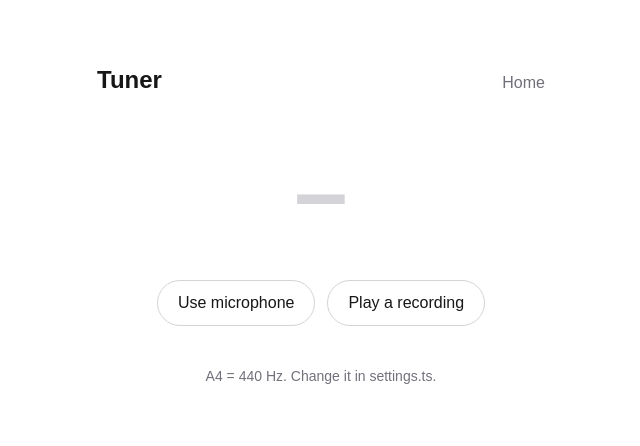
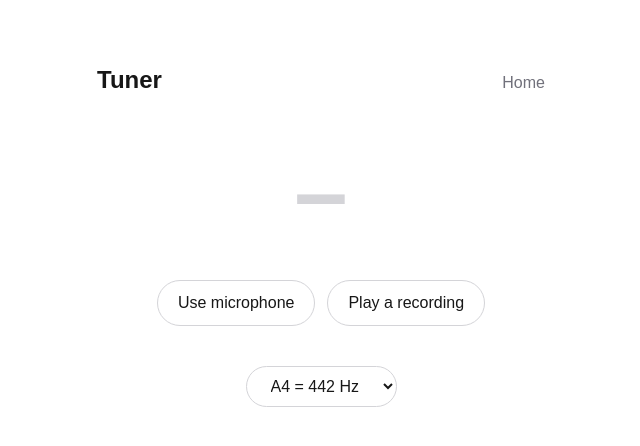
Before and after one commit to Matt-ew10/Digital-Sheet-Music, a Next.js app: page /tuner in a window 1280 px wide. Shown: the top 446 px of the page, without its empty margins (319-959 px from the left). Built offline with nearby package versions, Linux system fonts and the light colour scheme.

Commit message:
feat: pick the reference pitch on the tuner page

```diff
--- /dev/null
+++ b/app/audio/reference.tsx
@@ -0,0 +1,66 @@
+"use client";
+
+import { useSyncExternalStore } from "react";
+import settings from "@/settings";
+
+// The A4 the player tuned to, chosen on the page and remembered on this device, so the person
+// running a session sets it once for both pages.
+export function useReference() {
+  const hz = useSyncExternalStore(subscribe, stored, () => settings.referenceHz);
+
+  return [hz, choose] as const;
+}
+
+export function ReferencePicker({
+  hz,
+  onChange,
+  disabled,
+  className,
+}: {
+  hz: number;
+  onChange: (hz: number) => void;
+  disabled?: boolean;
+  className?: string;
+}) {
+  return (
+    <select
+      className={className}
+      value={hz}
+      disabled={disabled}
+      aria-label="Reference pitch"
+      onChange={(event) => onChange(Number(event.target.value))}
+    >
+      {settings.referenceChoices.map((choice) => (
+        <option key={choice} value={choice}>
+          A4 = {choice} Hz
+        </option>
+      ))}
+    </select>
+  );
+}
+
+const key = "referenceHz";
+const listeners = new Set<() => void>();
+
+function subscribe(listener: () => void) {
+  listeners.add(listener);
+  return () => listeners.delete(listener);
+}
+
+// Storage can be unavailable (private browsing, blocked site data); the default then applies.
+function stored() {
+  try {
+    const hz = Number(localStorage.getItem(key));
+    if (settings.referenceChoices.includes(hz)) return hz;
+  } catch {}
+
+  return settings.referenceHz;
+}
+
+function choose(hz: number) {
+  try {
+    localStorage.setItem(key, String(hz));
+  } catch {}
+
+  listeners.forEach((listener) => listener());
+}
--- a/app/tuner/tuner.tsx
+++ b/app/tuner/tuner.tsx
@@ -3,6 +3,7 @@
 import { useRef, useState, type ChangeEvent } from "react";
 import { listen, microphone, recording } from "@/app/audio/listen";
 import { steady, type Reading } from "@/app/audio/pitch";
+import { ReferencePicker, useReference } from "@/app/audio/reference";
 import settings from "@/settings";
 import { nearest } from "./note";
 
@@ -10,6 +11,7 @@ export default function Tuner() {
   const [listening, setListening] = useState(false);
   const [reading, setReading] = useState<Reading>();
   const [error, setError] = useState<string>();
+  const [referenceHz, setReferenceHz] = useReference();
   const stopRef = useRef<() => void>(undefined);
   const recentRef = useRef<Timed[]>([]);
 
@@ -60,7 +62,7 @@ export default function Tuner() {
 
   return (
     <div className="flex flex-col items-center gap-10">
-      <Display reading={reading} />
+      <Display reading={reading} referenceHz={referenceHz} />
 
       <div className="flex flex-wrap justify-center gap-3">
         {listening ? (
@@ -86,19 +88,27 @@ export default function Tuner() {
 
       {error && <p className="text-red-600">{error}</p>}
 
-      <p className="text-sm text-zinc-500">
-        A4 = {settings.referenceHz} Hz. Change it in settings.ts.
-      </p>
+      <ReferencePicker
+        className={button}
+        hz={referenceHz}
+        onChange={setReferenceHz}
+      />
     </div>
   );
 }
 
-function Display({ reading }: { reading?: Reading }) {
+function Display({
+  reading,
+  referenceHz,
+}: {
+  reading?: Reading;
+  referenceHz: number;
+}) {
   if (!reading) {
     return <div className="text-8xl font-semibold text-zinc-300">–</div>;
   }
 
-  const note = nearest(reading.hz, settings.referenceHz);
+  const note = nearest(reading.hz, referenceHz);
   const offset = `${50 + note.cents}%`;
 
   return (
--- a/settings.ts
+++ b/settings.ts
@@ -1,7 +1,11 @@
 // Values the experiment team tunes by playing. Changing them needs no other code change.
 const settings = {
-  // Frequency of A4 the ensemble tunes to. Many Korean orchestras use 442.
-  referenceHz: 440,
+  // Frequency of A4 the player tuned to, in Hz. Both pages offer the choices; the default is
+  // the one used until someone picks another. Participants tune to 442 before the experiment;
+  // the student's practice recordings were made at 440. The two are 8 cents apart, more than
+  // half of condition 5's tolerance.
+  referenceHz: 442,
+  referenceChoices: [440, 442],
 
   // Readings quieter than this RMS level are treated as silence. 0 dB is the loudest possible
   // input. Played notes in the URMP recordings sit around -35 to -50.
```
